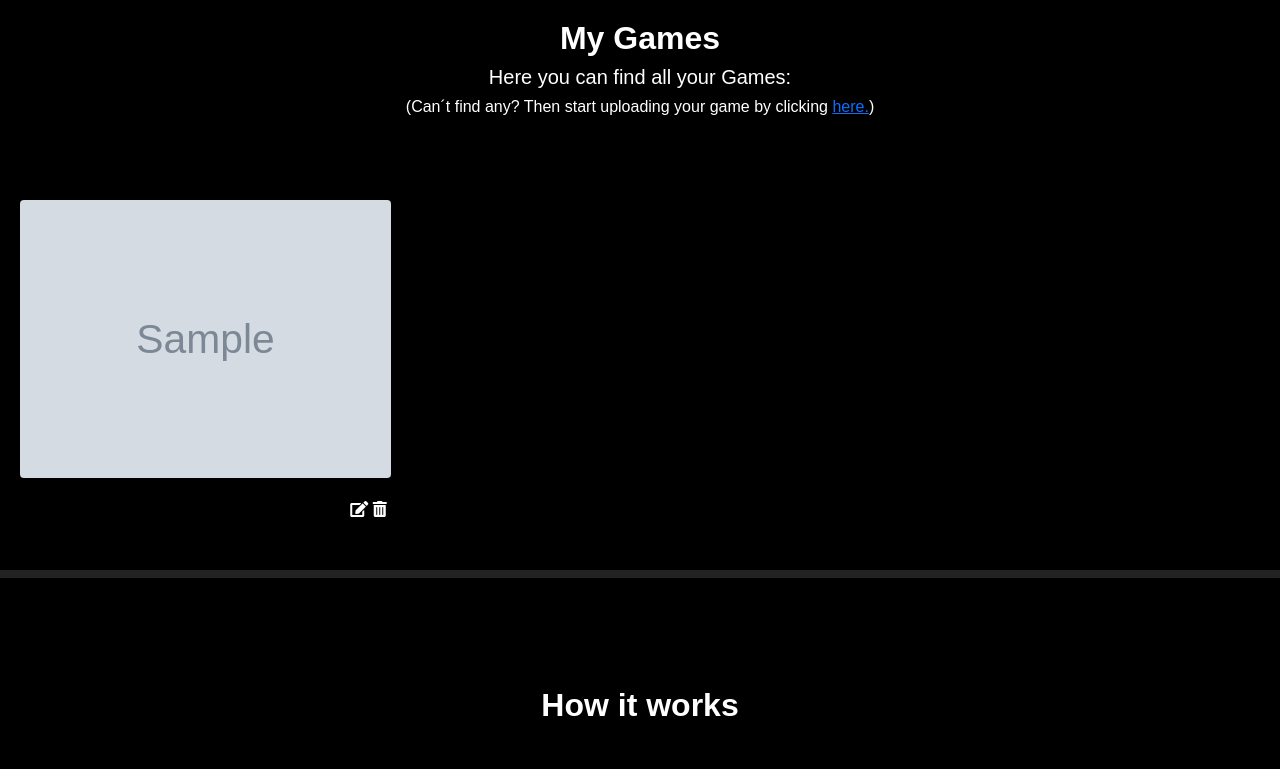
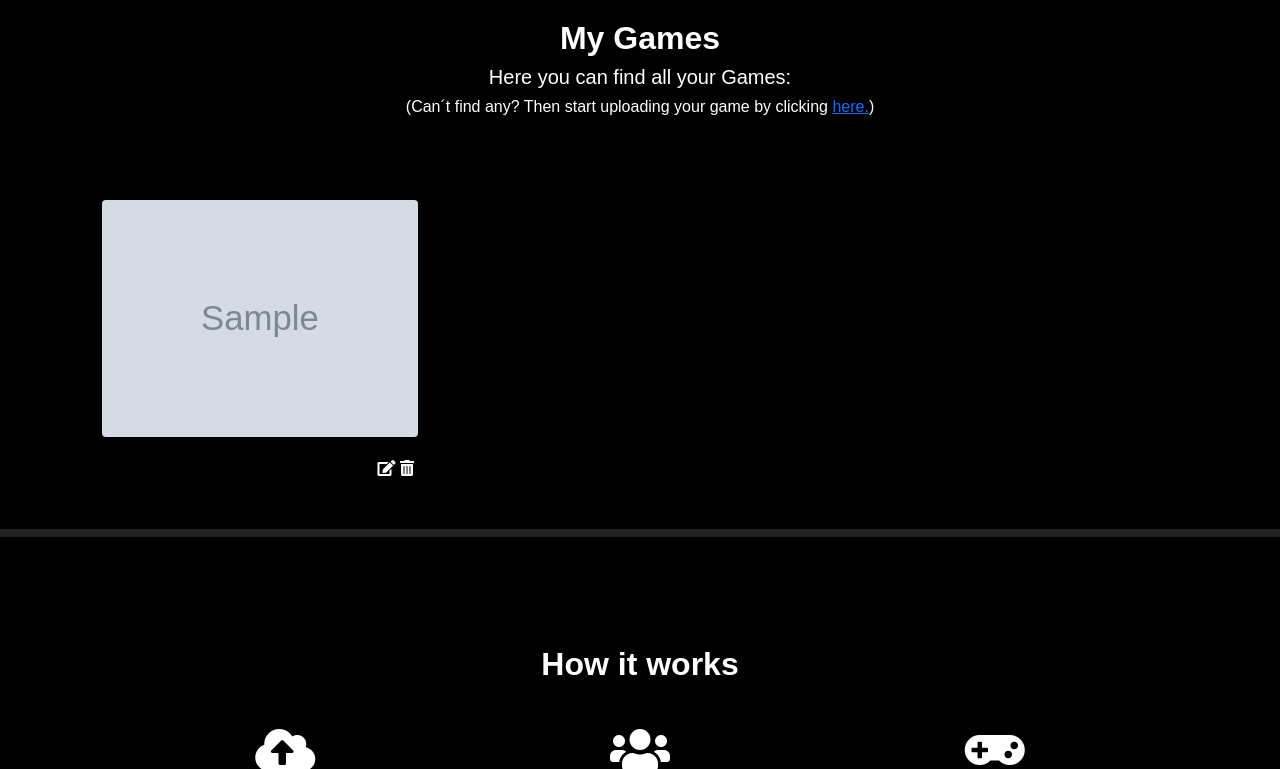
Before and after one commit to VTwin90/VGAME, a Flask app: page /profile/1 in a window 1280 px wide. Shown: the part 233-1002 px from the top of the page. Run offline with Flask 2, Linux system fonts and the light colour scheme; the visitor is signed in with stand-in values (Sample User, id 1); grey boxes marked "Sample" are stand-in pictures; a database or web service that is not in the repository returns one stand-in record (values such as "Sample title"); some libraries are stand-ins or nearby versions.

Commit message:
add container to profile.html section

```diff
--- a/templates/profile.html
+++ b/templates/profile.html
@@ -10,6 +10,7 @@
 </div>
 
 {%for game in games %}
+<section class="container">
   <div class="row">
     <div class="col-md-4">
       <div class="thumbnail">
@@ -25,6 +26,7 @@
       </div>
     </div>
   </div>
+</section>
 
 {% endfor %}
 
```
Lines whose indentation alone changed are shown as unchanged.
